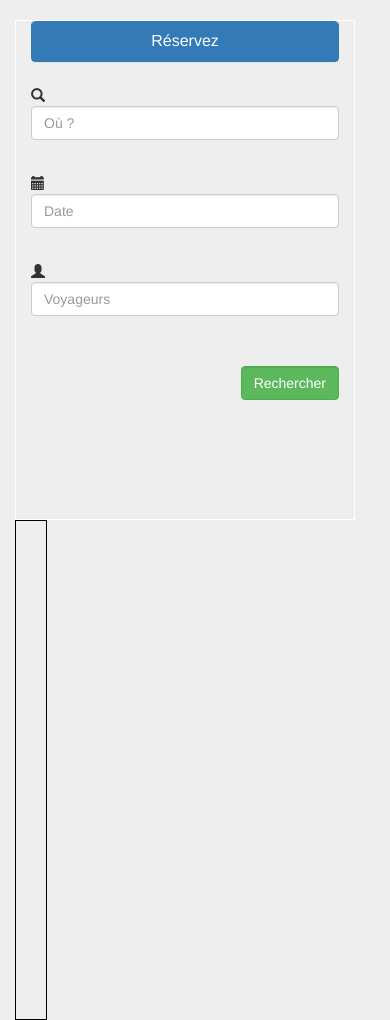
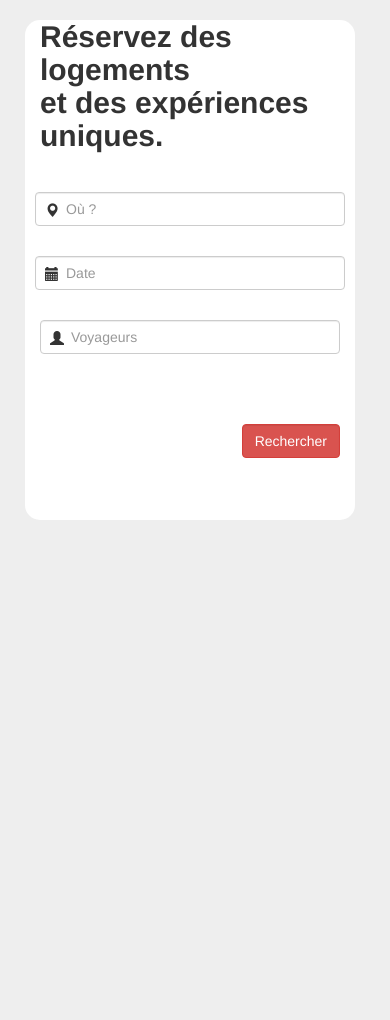
Before and after one commit to DineshGov/AirLocation, a PHP site: page /home.php in a window 390 px wide. Shown: the part 187-1207 px from the top of the page. Run offline with PHP 8.4, Linux system fonts and the light colour scheme; a user stored in the database is signed in; some libraries are stand-ins or nearby versions; some web fonts are replaced.

Commit message:
formulaire finale

```diff
--- /dev/null
+++ b/css/home.css
@@ -0,0 +1,52 @@
+#boite{
+
+	background:white;
+	height: 500px;
+	margin-right: 20px;
+	margin-left: 10px;
+	border-radius: 15px;
+}
+
+h2{
+	text-align: left;
+	font-weight: bold;
+	margin-bottom: 40px;
+}
+
+.row{
+	 margin-top: 30px;
+}
+
+.inner-addon {
+  position: relative;
+}
+
+.inner-addon .glyphicon {
+  position: absolute;
+  padding: 10px;
+  pointer-events: none;
+}
+
+#champ_recherche{
+	margin-left: 10px;
+	margin-right:10px;
+}
+
+#champ_calendrier{
+	margin-left: 10px;
+	margin-right:10px;
+}
+
+/* add padding  */
+.left-addon input  { padding-left:  30px; }
+
+#recherche{
+	margin-top: 40px;
+}
+
+#mapid{
+	height: 500px;
+	display: inline-block;
+	position: absolute;
+	z-index: 0;
+}
--- a/home.php
+++ b/home.php
@@ -3,66 +3,60 @@
 	$page_name="home.php";
   require ('entete.php');
 ?>
-
+  <link rel="stylesheet" type="text/css" href="css/home.css">
   <div class="col-lg-12 col-md-12 col-sm-12">
 
   <div id="notification"></div>
 
-    <div class="col-lg-4 col-md-4 col-sm-4" style="border: 1px solid white; height: 500px; margin-right: 20px;">
+    <div id="boite" class="col-lg-4 col-md-4 col-sm-4">
 
-      <div class = "panel panel-primary">
-        <div class = "panel-heading">
-        <h3 class = "panel-title" style="text-align: center;">Réservez</h3>
-        </div>
+      <h2>Réservez des logements<br>et des expériences<br>uniques.</h2>
+
+        <form method="post" action="requete_ajax_home.php">
 
 
-      </div>
+          <div class="row ">
 
-        <form method="post" action="requete_ajax_home.php">
-          <div class="row">
-            <div class="col-sm-12">
-              <span class="glyphicon glyphicon-search" style="margin-top: 5px"></span>
+            <div id="champ_recherche" class="inner-addon left-addon">
+
+                <i class="glyphicon glyphicon-map-marker"></i>
+
               <input type="text" id="destination" class="form-control" placeholder="Où ?" name="destination">
-              <!-- <input id="ville" type="text" class="form-control" placeholder="Où ?"> -->
             </div>
           </div>
 
-           <div class="row" style="margin-top: 30px;">
-               <div class="col-md-12">
-                <span class="glyphicon glyphicon-calendar" style="margin-top: 5px; "></span>
-
-             <!-- <input type="email" class="form-control" id="inputEmail4" placeholder="Email"> -->
+           <div class="row">
+               <div id="champ_calendrier" class="inner-addon left-addon">
+                <i class="glyphicon glyphicon-calendar"></i>
                 <input class="form-control" type="text" placeholder="Date" name="date" id="date">
               </div>
 
             </div>
 
-            <div class="row" style="margin-top: 30px;">
-              <div class="col-md-6">
-                <span class="glyphicon glyphicon-user" style="margin-top: 5px"></span>
-                <input class="form-control col-sm-12" type="number" min="1" max="10" placeholder="Voyageurs" name="voyageurs" id="voyageurs">
-              </div>
+            <div class="row">
+              <div class="col-sm-6 col-md-6 col-lg-6">
+
+                <div class="inner-addon left-addon">
+                  <i class="glyphicon glyphicon-user"></i>
+                  <input class="form-control" type="number" min="1" max="10" placeholder="Voyageurs" name="voyageurs" id="voyageurs">
+                </div>
+               </div>
             </div>
 
 
 
-          <div class="row" style="margin-top: 50px;">
-            <div class="col-md-6 pull-right">
-              <button id="recherche" type="button" class="form-control btn btn-success">Rechercher</button>
+          <div class="row"">
+            <div class="col-sm-6 col-md-6 col-lg-6 pull-right">
+              <button id="recherche" type="button" class="form-control btn btn-danger">Rechercher</button>
             </div>
           </div>
         </form>
 
-
-
-
     </div>
 
-    <div id="mapid" class='col-md-7 col-sm-7 col-lg-7 custom-popup' style="border: 1px solid black; height: 500px; display: inline-block; position: absolute; z-index: 0;"></div>
-
+    <div id="mapid" class='col-md-7 col-sm-7 col-lg-7'></div>
 
     <div class="resultats"></div>
-
 
   </div>
 
--- a/requete_ajax_home.php
+++ b/requete_ajax_home.php
@@ -51,7 +51,7 @@ if (isset($_POST['destination']) && isset($_POST['date_debut']) && isset($_POST[
 
 	if($res){
 
-		$resultats="<div class='row'><div class='col-md-11'><table class='table table-bordered' style='margin-left:20px;margin-top:20px'>
+		$resultats="<div class='row'><div class='col-md-11'><table class='table table-bordered' style='margin-left:20px;margin-top:20px; background-color:white'>
 						<thead>
 							<tr>
 								<th scope=col>Résultats</th>
```
